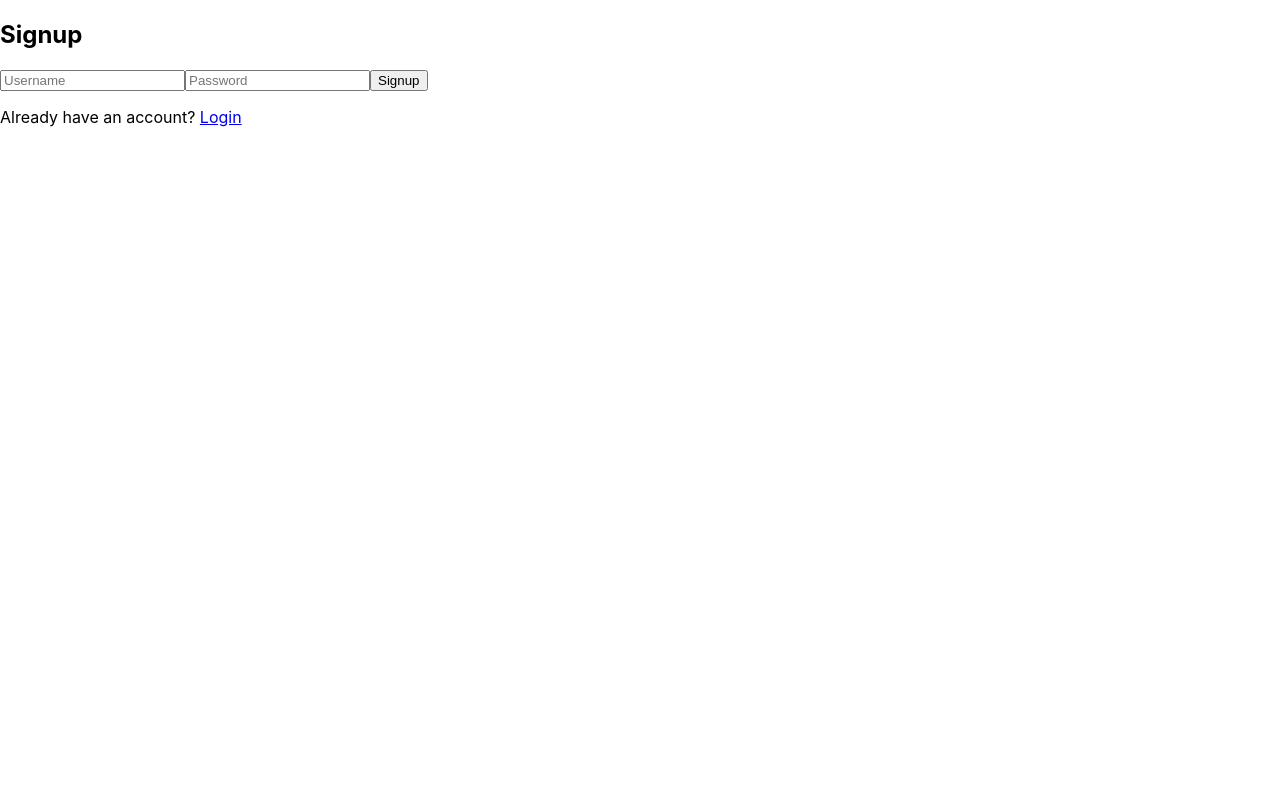
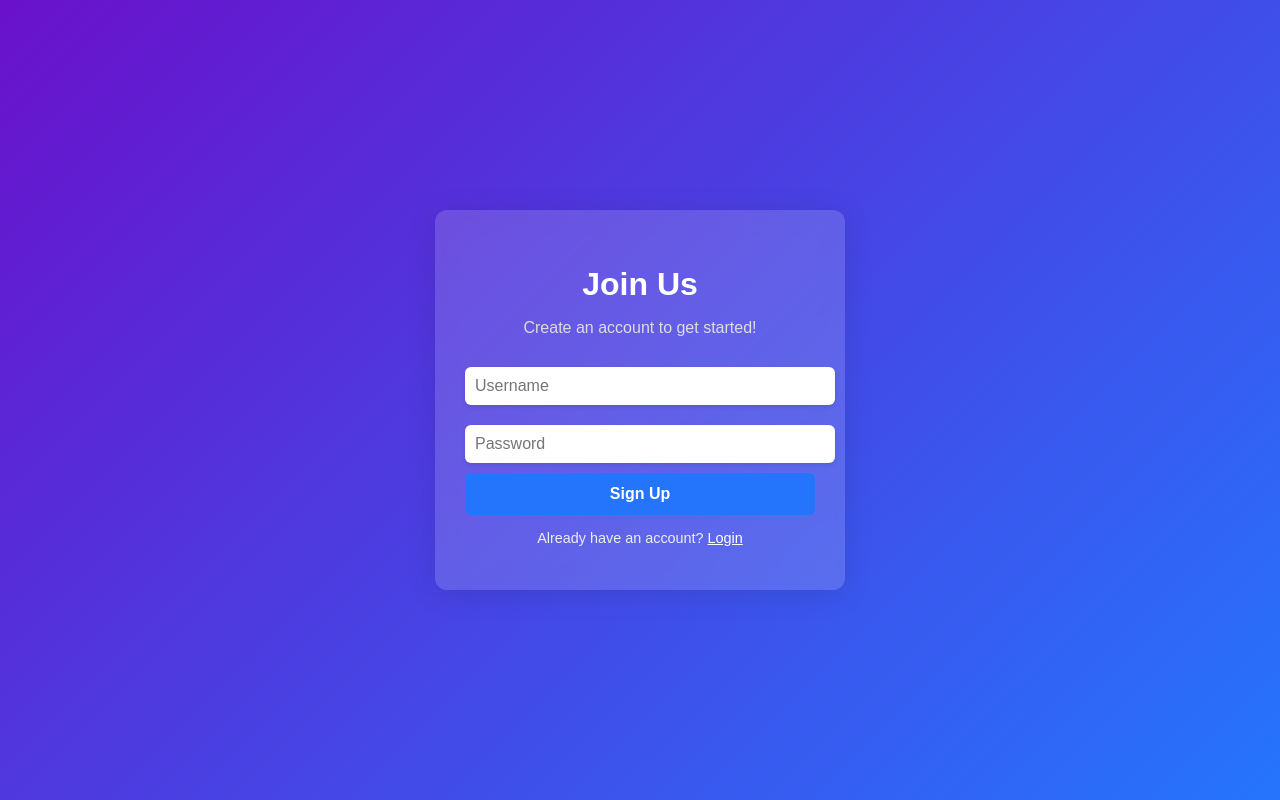
Before and after one commit to Sourav-Bhattacharyya/SafeChat, a React (Create React App) app in the folder frontend/: page /signup in a window 1280 px wide. Built offline with nearby package versions, Linux system fonts and the light colour scheme; no server answers.

Commit message:
Updated Pages

```diff
--- a/frontend/src/components/Signup.js
+++ b/frontend/src/components/Signup.js
@@ -1,7 +1,7 @@
-// src/components/Signup.js
 import React, { useState } from 'react';
 import axios from 'axios';
 import { useNavigate, Link } from 'react-router-dom';
+import '../styles/Signup.css'; // Add a CSS file for styling
 
 const Signup = () => {
   const [username, setUsername] = useState('');
@@ -21,8 +21,10 @@ const Signup = () => {
   };
 
   return (
-    <div>
-      <h2>Signup</h2>
+    <div className="signup-container">
+      <div className="signup-card">
+        <h2 className="signup-title">Join Us</h2>
+        <p className="signup-subtitle">Create an account to get started!</p>
         <form onSubmit={handleSignup}>
           <input
             type="text"
@@ -30,6 +32,7 @@ const Signup = () => {
             value={username}
             onChange={(e) => setUsername(e.target.value)}
             required
+            className="signup-input"
           />
           <input
             type="password"
@@ -37,10 +40,14 @@ const Signup = () => {
             value={password}
             onChange={(e) => setPassword(e.target.value)}
             required
+            className="signup-input"
           />
-        <button type="submit">Signup</button>
+          <button type="submit" className="signup-button">Sign Up</button>
         </form>
-      <p>Already have an account? <Link to="/">Login</Link></p>
+        <p className="signup-login-link">
+          Already have an account? <Link to="/">Login</Link>
+        </p>
+      </div>
     </div>
   );
 };
--- /dev/null
+++ b/frontend/src/styles/Signup.css
@@ -0,0 +1,106 @@
+/* General styles */
+body {
+    margin: 0;
+    font-family: 'Arial', sans-serif;
+    background: linear-gradient(135deg, #6a11cb 0%, #2575fc 100%);
+    color: #fff;
+    display: flex;
+    justify-content: center;
+    align-items: center;
+    height: 100vh;
+  }
+
+  /* Signup container */
+  .signup-container {
+    display: flex;
+    justify-content: center;
+    align-items: center;
+    width: 100%;
+    height: 100%;
+  }
+
+  /* Signup card */
+  .signup-card {
+    background: rgba(255, 255, 255, 0.15);
+    backdrop-filter: blur(10px);
+    border-radius: 12px;
+    box-shadow: 0 4px 30px rgba(0, 0, 0, 0.1);
+    padding: 30px;
+    width: 350px;
+    text-align: center;
+    animation: fadeIn 1.5s ease-in-out;
+  }
+
+  /* Title and subtitle */
+  .signup-title {
+    font-size: 2rem;
+    margin-bottom: 10px;
+  }
+
+  .signup-subtitle {
+    font-size: 1rem;
+    margin-bottom: 20px;
+    color: #ddd;
+  }
+
+  /* Form elements */
+  .signup-input {
+    width: 100%;
+    padding: 10px;
+    margin: 10px 0;
+    border: none;
+    border-radius: 6px;
+    font-size: 1rem;
+    box-shadow: 0 2px 4px rgba(0, 0, 0, 0.1);
+  }
+
+  .signup-input:focus {
+    outline: none;
+    border: 1px solid #fff;
+  }
+
+  /* Signup button */
+  .signup-button {
+    width: 100%;
+    padding: 12px;
+    border: none;
+    border-radius: 6px;
+    background: #2575fc;
+    color: #fff;
+    font-size: 1rem;
+    font-weight: bold;
+    cursor: pointer;
+    transition: background 0.3s;
+  }
+
+  .signup-button:hover {
+    background: #1c63d9;
+  }
+
+  /* Login link */
+  .signup-login-link {
+    margin-top: 15px;
+    font-size: 0.9rem;
+    color: #eee;
+  }
+
+  .signup-login-link a {
+    color: #fff;
+    text-decoration: underline;
+  }
+
+  .signup-login-link a:hover {
+    text-decoration: none;
+  }
+
+  /* Animation */
+  @keyframes fadeIn {
+    from {
+      opacity: 0;
+      transform: translateY(-10px);
+    }
+    to {
+      opacity: 1;
+      transform: translateY(0);
+    }
+  }
```
Lines whose indentation alone changed are shown as unchanged.
